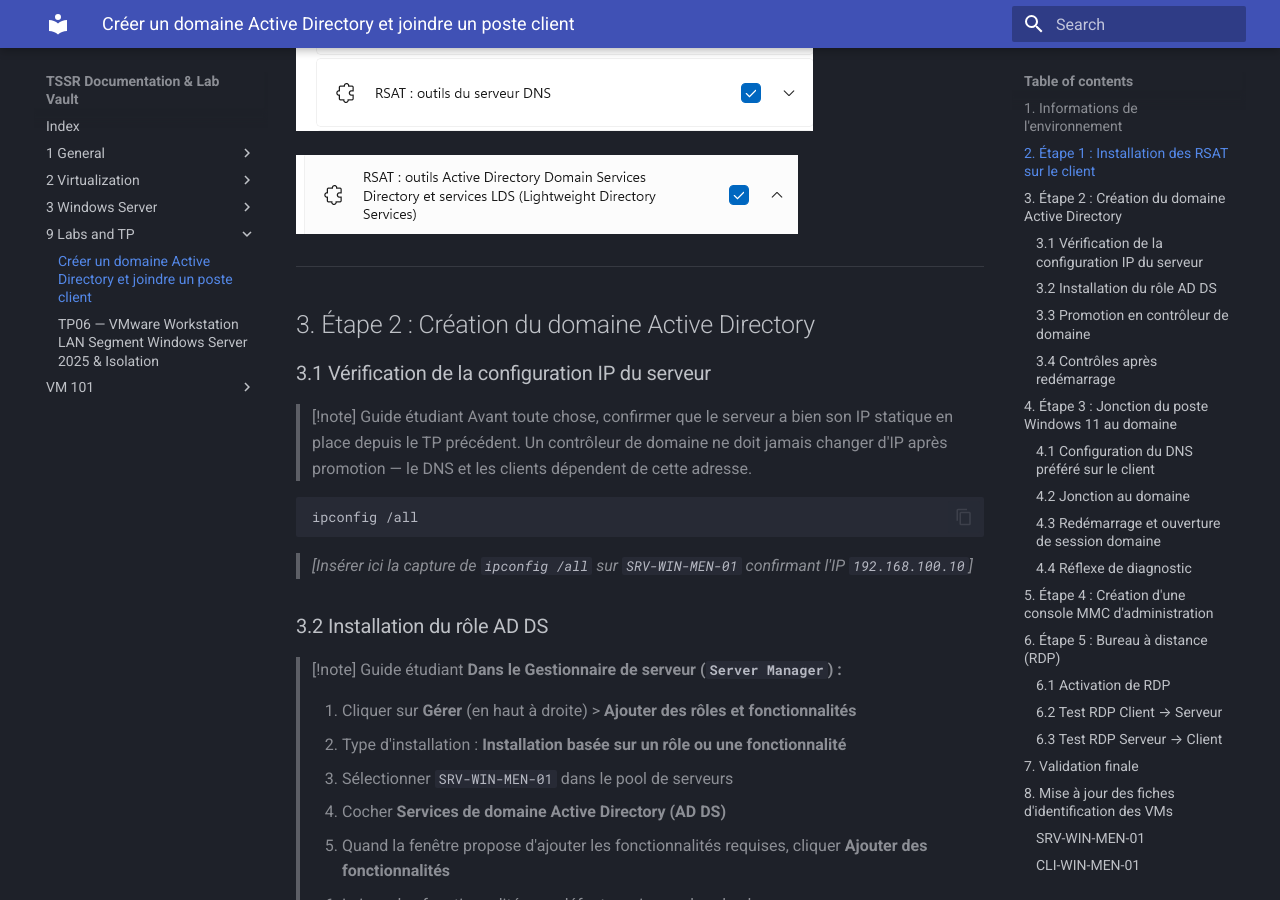
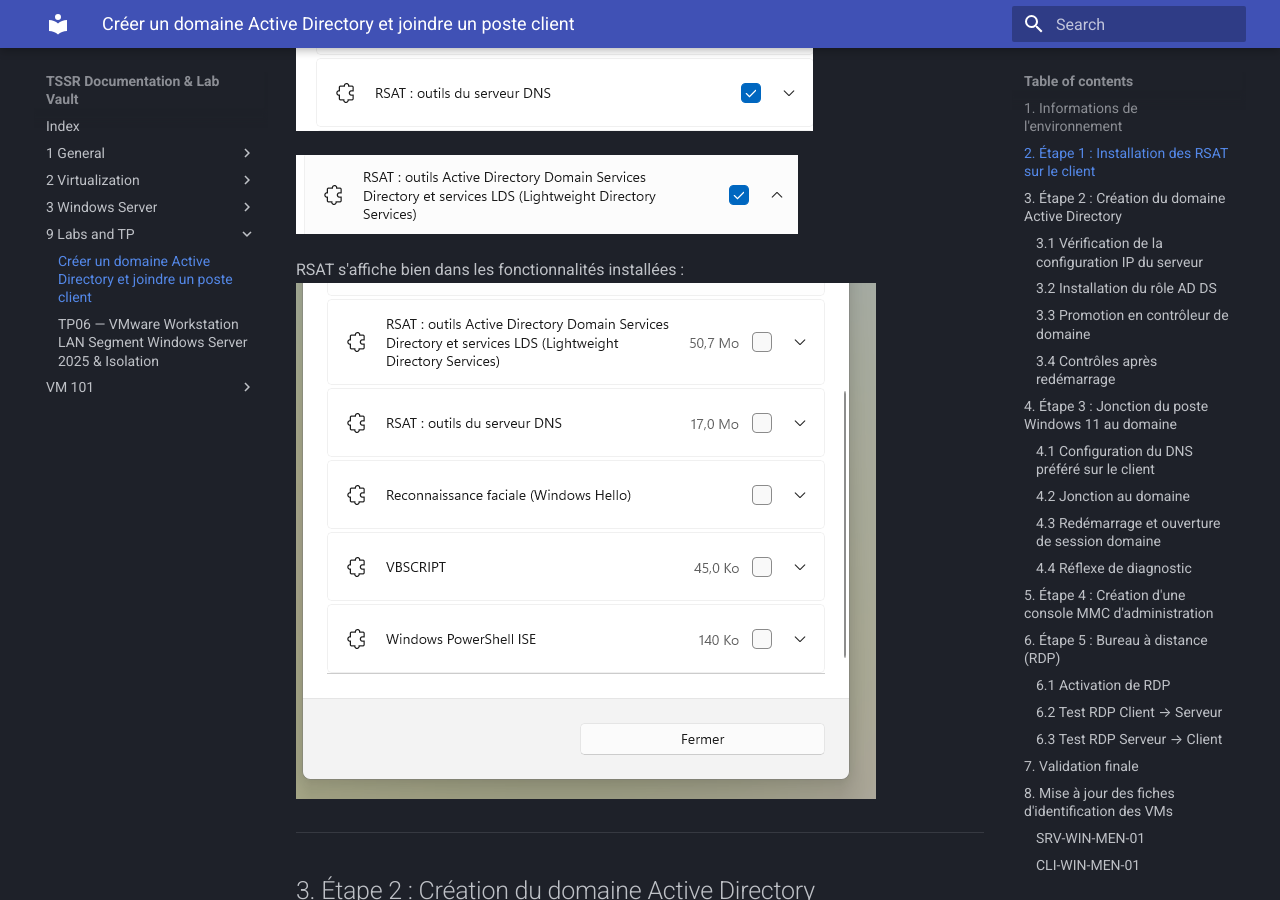
Before and after one commit to Natalshadow/TSSR_Doc, an MkDocs documentation site: the page built from docs/9-Labs and TP/Créer un domaine Active Directory et joindre un poste client.md, in a window 1280 px wide and 900 px high, scrolled down 1685 px. Built offline with MkDocs 1.6.1 and Material for MkDocs 9.7.7, drawn with Linux system fonts in a browser that asks for light colours.

Commit message:
vault backup: 2026-10-05 14:20:50

```diff
--- a/docs/9-Labs and TP/Créer un domaine Active Directory et joindre un poste client.md
+++ b/docs/9-Labs and TP/Créer un domaine Active Directory et joindre un poste client.md
@@ -27,6 +27,8 @@
 
 ![](attachments/Pasted%20image%2020261005135857.png)
 
+RSAT s'affiche bien dans les fonctionnalités installées :
+![](attachments/Pasted%20image%2020261005142008.png)
 
 ---
 ## 3. Étape 2 : Création du domaine Active Directory
```
Also changed, not shown: docs/.obsidian/workspace.json, docs/9-Labs and TP/attachments/Pasted image 20261005142008.png (added).
